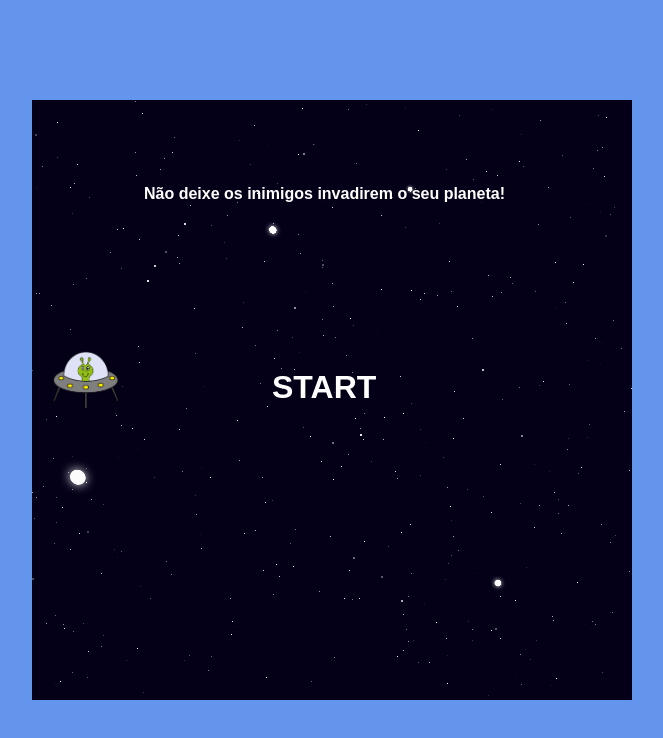
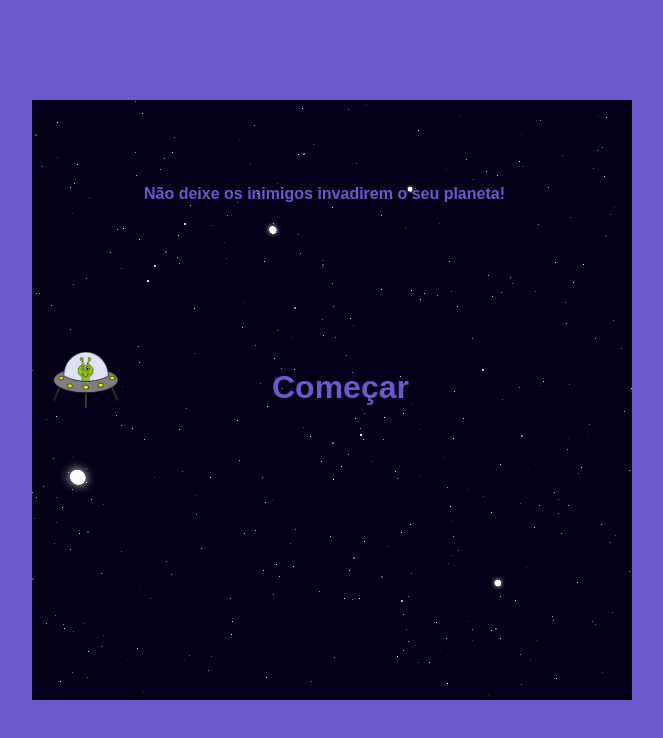
Before and after one commit to Sidiclei-coder/Jogo-Shooter, a plain HTML site: page index.html in a window 1280 px wide. Shown: the whole page, without its empty margins (308-971 px from the left). Drawn offline with Linux system fonts and the light colour scheme.

Commit message:
Mudando para pt-br e cores

```diff
--- a/index.html
+++ b/index.html
@@ -1,5 +1,5 @@
 <!DOCTYPE html>
-<html lang="en">
+<html lang="pt-br">
 <head>
     <meta charset="UTF-8">
     <meta name="viewport" content="width=device-width, initial-scale=1.0">
@@ -13,7 +13,7 @@
             Não deixe os inimigos invadirem o seu planeta!
         </h4>
         <div class="start-button">
-            <h1>START</h1>
+            <h1>Começar</h1>
         </div>
     </div>
     <script type="text/javascript" src="script.js"></script>
--- a/style.css
+++ b/style.css
@@ -7,7 +7,7 @@ body {
     padding: 0;
     margin: 0;
     font-family: sans-serif;
-    background-color: cornflowerblue;
+    background-color:SlateBlue;
 }
 
 #main-play-area {
@@ -19,14 +19,14 @@ body {
 
 .game-instructions {
     position: relative;
-    color: white;
+    color:SlateBlue;
     left: 7rem;
     top: 0px;
 }
 
 .start-button {
     position: relative;
-    color: white;
+    color:SlateBlue;
     top: 9rem;
     left: 15rem;
     cursor: pointer;
```
